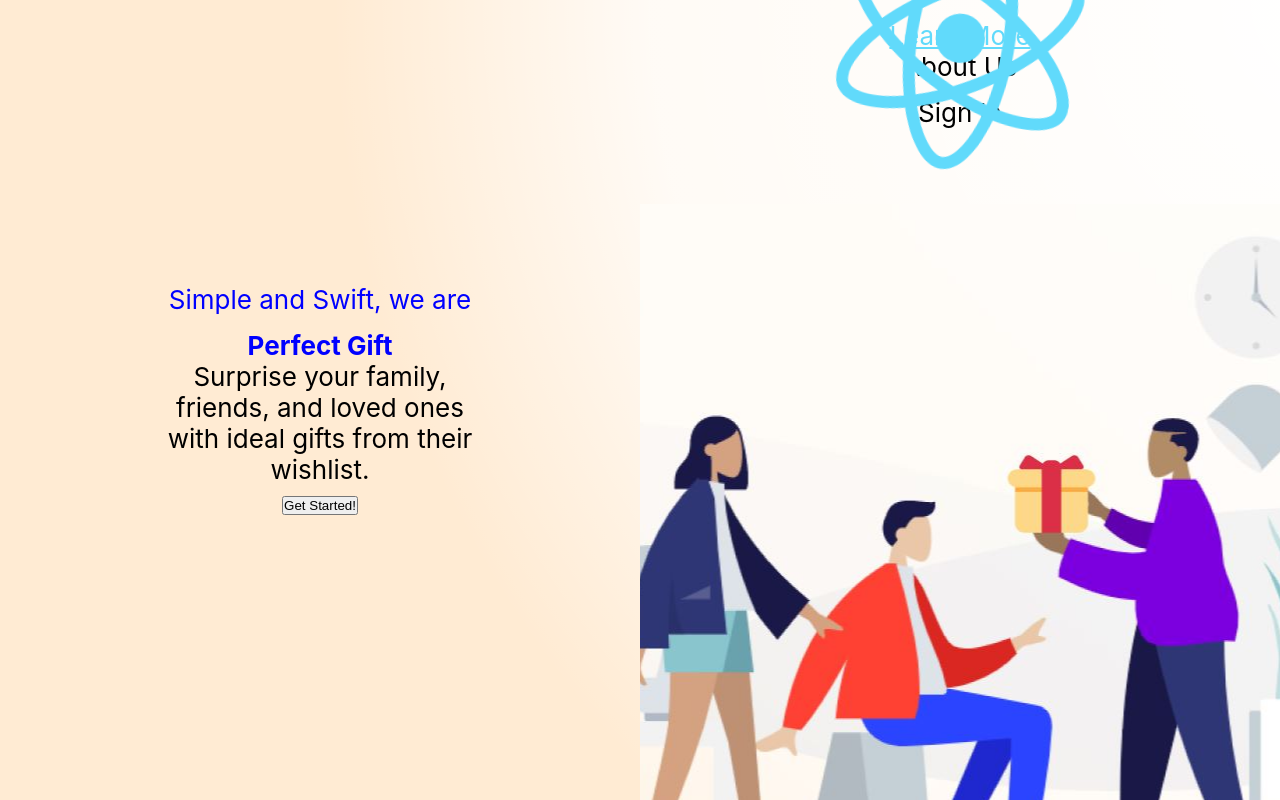
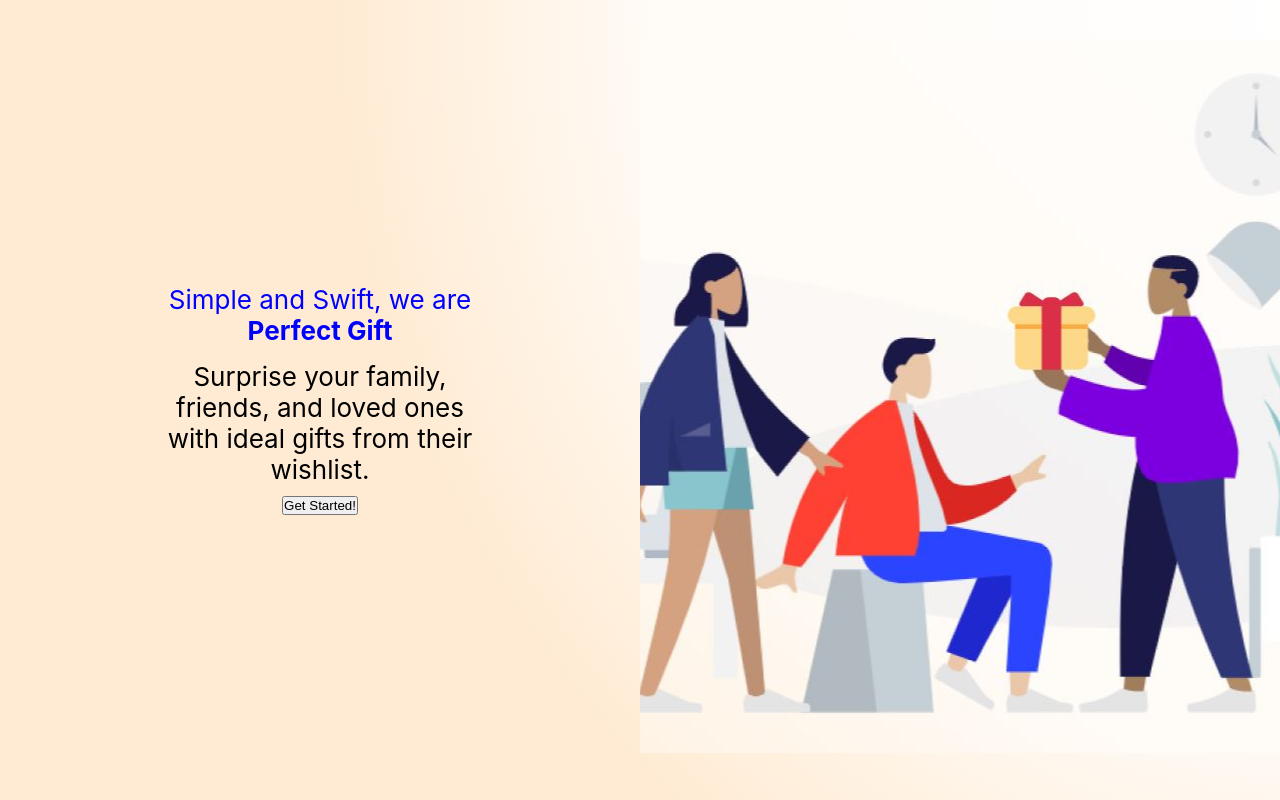
Before and after one commit to venuswku/perfect-gift, a React (Create React App) app: page / in a window 1280 px wide. Built offline with nearby package versions, Linux system fonts and the light colour scheme.

Commit message:
save this

```diff
--- a/src/App.js
+++ b/src/App.js
@@ -1,4 +1,3 @@
-import logo from './logo.svg';
 import giveGift from './homepage_image.JPG';
 import React from 'react';
 import './App.css';
@@ -7,39 +6,23 @@ function App() {
   return (
     <div className="App">
       <header className="App-header">
-        {/* for the top buttons */}
-        <div>
-          <div class="split right">
-            <a
-              className="App-link"
-              href="https://reactjs.org"
-              target="_blank"
-              rel="noopener noreferrer"
-            >
-              Learn More
-            </a>
-            <p>About Us</p>
-            <p>Sign In</p>
-          </div>
-        </div>
 
         <div>
           {/* for homepage? description */}
           <div class="split left">
             <div class="centered">
-              <p className="blueText">Simple and Swift, we are</p>
-              <strong className="blueText">Perfect Gift</strong>
+              <p className="blueText">Simple and Swift, we are <strong>Perfect Gift</strong></p>
+              {/* <p className="blueText">Simple and Swift, we are</p>
+              <strong className="blueText">Perfect Gift</strong> */}
               <body>Surprise your family, friends, and loved ones with ideal gifts from their wishlist.</body>
               <button type="button">Get Started!</button>
             </div>
           </div>
-          {/* dat pic */}
+
+          {/* give a gift pic on the right */}
           <div class="split right">
             <div class="centered">
-              <img src={logo} className="App-logo" alt="logo" />
-              <img src={giveGift} alt="give a Gift" />
-              {/* <img src="https://www.seekpng.com/ipng/u2t4i1o0w7u2u2q8_logo-gift-giving-icon-png/" alt="Give a Gift"></img> */}
-              {/* <a href="https://www.seekpng.com/ipng/u2t4i1o0w7u2u2q8_logo-gift-giving-icon-png/" target="_blank" rel="noreferrer">Logo - Gift Giving Icon Png @seekpng.com</a> */}
+              <img src={giveGift} alt="give a Gift" className="giveGiftPic"/>
             </div>
 
           </div>
```
